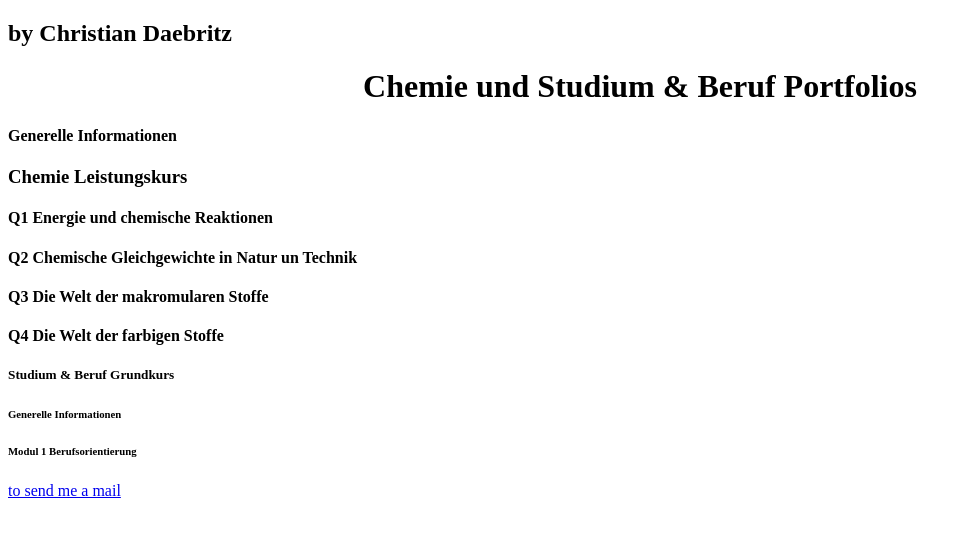
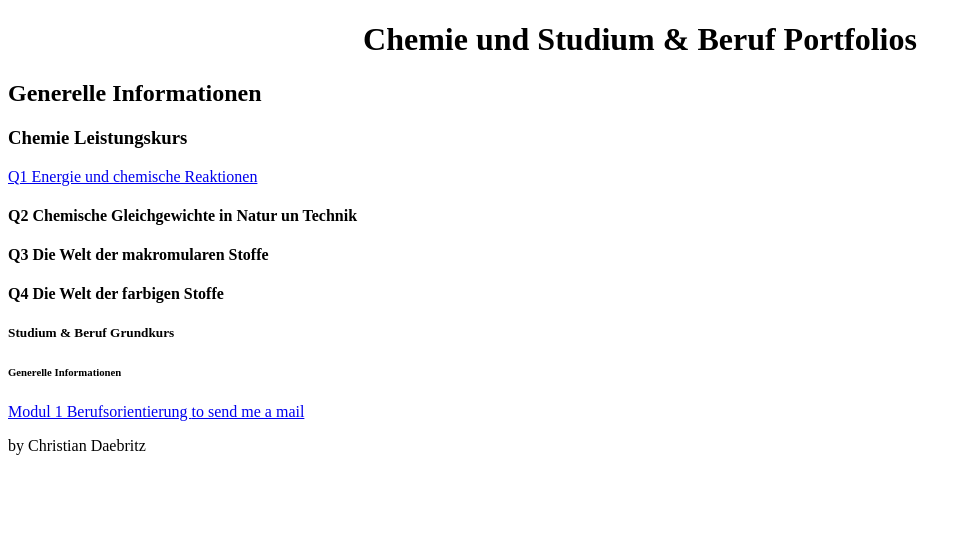
Before and after one commit to christiandaebritz/ChemistryPortfolio, a plain HTML site: page INDEX.html in a window 1280 px wide. Shown: the whole page, without its empty margins (0-972 px from the left). Drawn offline with Linux system fonts and the light colour scheme; a script that the page names is missing.

Commit message:
Add files via upload

```diff
--- a/INDEX.html
+++ b/INDEX.html
@@ -2,29 +2,28 @@
 
 <html>
 
-
 <head>
     <title> Chemie und Studium & Beruf Portfolios </title>
-    <h2> by Christian Daebritz </h2>
 	<link href="css/Design.css" rel="stylesheet" type="text/css">
 	<script type="text/javascript" src="js/my_cv.js"></script>
 </head>
 
 <body>
 	<center><h1> Chemie und Studium & Beruf Portfolios  </h1></center>
-    <h4> Generelle Informationen </h4>
+    <h2> Generelle Informationen </h2>
 	<h3> Chemie Leistungskurs </h3>
-    <h4 href= "htm\Q1 Energie und Chemische Reaktionen.html"> Q1 Energie und chemische Reaktionen </h4>
+    <a href= "htm\Chemie LK\Q1 Energie und Chemische Reaktionen.html"> Q1 Energie und chemische Reaktionen </a>
     <h4> Q2 Chemische Gleichgewichte in Natur un Technik </h4>
     <h4> Q3 Die Welt der makromularen Stoffe </h4>
     <h4> Q4 Die Welt der farbigen Stoffe </h4>
 
     <h5> Studium & Beruf Grundkurs </h5>
     <h6> Generelle Informationen </h6>
-    <h6 href="htm\Modul 1 Berufsorientierung.html"> Modul 1 Berufsorientierung </h6>
+    <a href="htm\S&B GK\Modul 1 Berufsorientierung.html"> Modul 1 Berufsorientierung </a>
 
 
 	<a href="mailto:christian.daebritz@gmail.com" target="_top"> to send me a mail </a>
+	<p> by Christian Daebritz </p>
 </body>
 
 </html>
```
Also changed, not shown: Template htm.html (added, +17 -0 lines).
